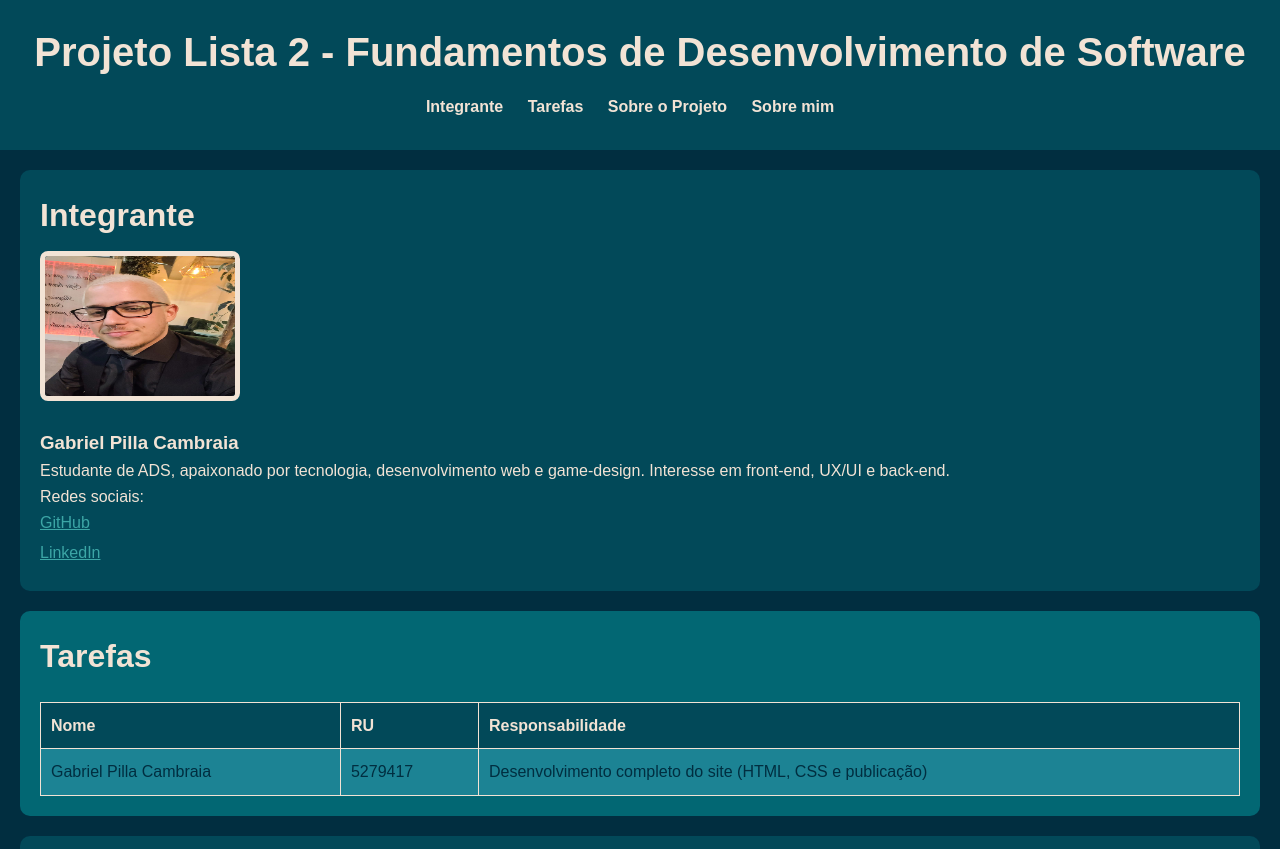
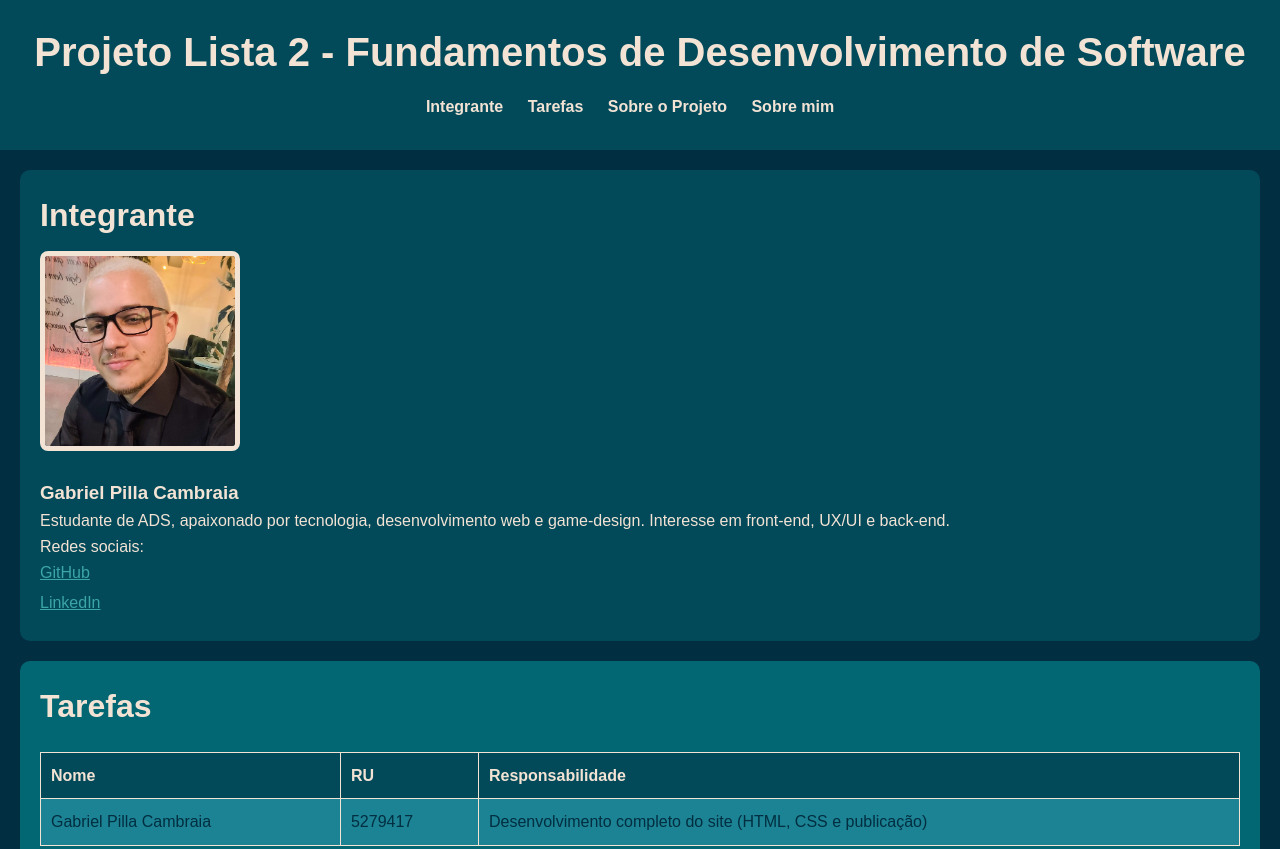
Before and after one commit to GabrPC/lista2, a plain HTML site: page index.html in a window 1280 px wide. Shown: the top 849 px of the page. Drawn offline with Linux system fonts and the light colour scheme.

Commit message:
Atualiza linha no HTML

```diff
--- a/index.html
+++ b/index.html
@@ -21,7 +21,7 @@
 
     <section id="integrantes">
         <h2>Integrante</h2>
-        <img src="img/gabriel.jpeg" alt="Foto de Gabriel Cambraia" style="width: 200px; border-radius: 8px;">
+        <img src="img/gabriel.jpeg" alt="Foto de Gabriel Cambraia" style="width: 200px; height: 200px; object-fit: cover; border-radius: 8px;">
         <h3>Gabriel Pilla Cambraia</h3>
         <p>Estudante de ADS, apaixonado por tecnologia, desenvolvimento web e game-design. Interesse em front-end, UX/UI e back-end.</p>
         <p>Redes sociais:</p>
```
